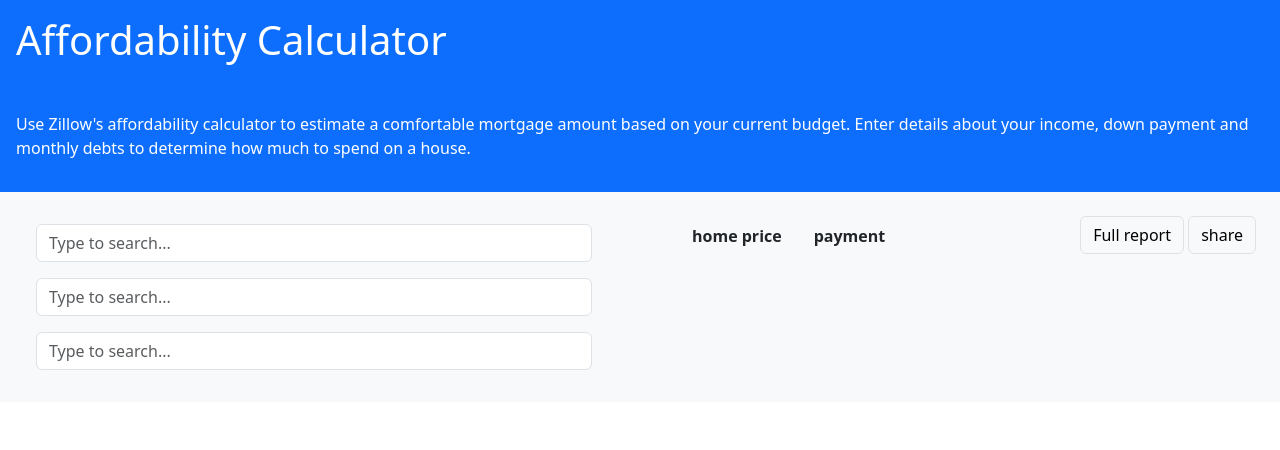
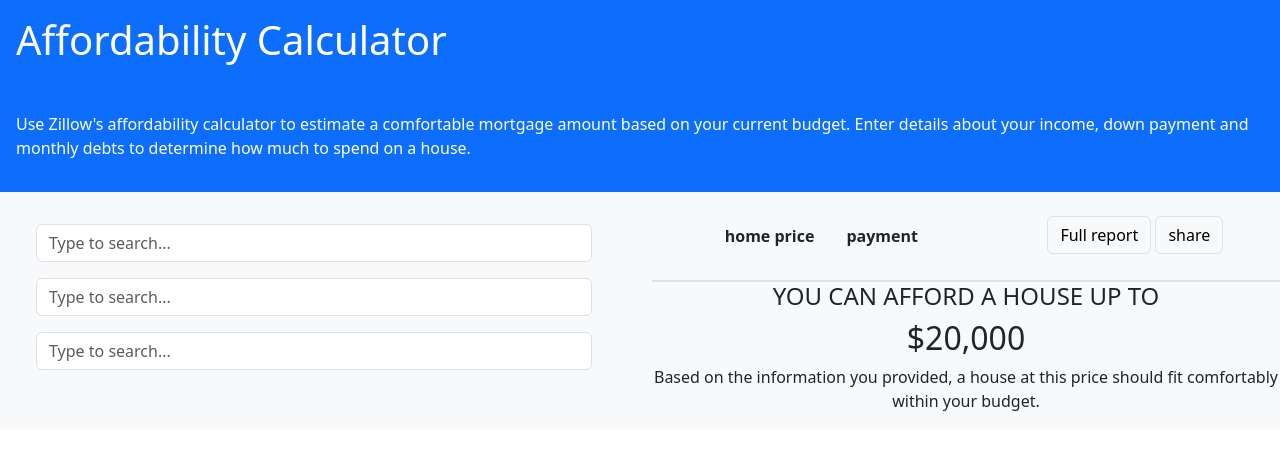
Before and after one commit to Hicode-dev/mortage-calculator, a plain HTML site: page index.html in a window 1280 px wide. Drawn offline with nearby package versions, Linux system fonts and the light colour scheme.

Commit message:
just added a little styling to it

```diff
--- a/index.html
+++ b/index.html
@@ -50,7 +50,7 @@
             </div>
 
             <div class="col-sm-6">
-                <nav class="d-flex justify-content-between py-4 mx-4">
+                <nav class="d-flex justify-content-around border-bottom border-2 py-4 ">
                     <ul class="nav ">
                         <li class="uppercase nav-link text-dark fw-bold">home price</li>
                         <li class="uppercase nav-link text-dark fw-bold">payment</li>
@@ -61,6 +61,12 @@
                     <div class="btn btn-light border">share</div>
                  </div>
                 </nav>
+                <div class="d-flex flex-column text-center">
+                    <h4 class="text-uppercase">You can afford a house up to</h4>
+                    <h2>$20,000</h2>
+                    <p>Based on the information you provided, a house at this price should fit comfortably within your budget.</p>
+                </div>
+
             </div>
         </div>
     </div>
```
